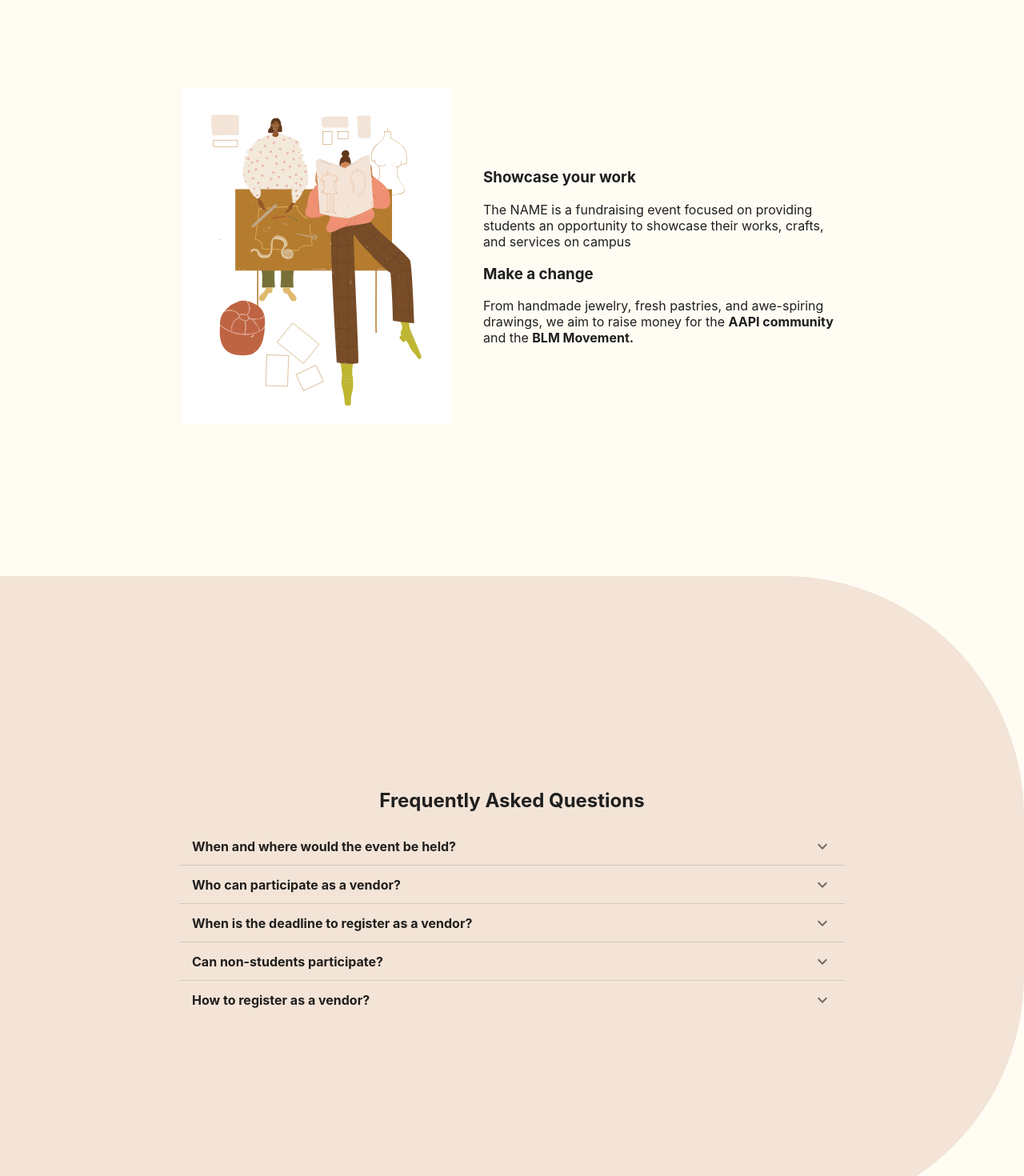
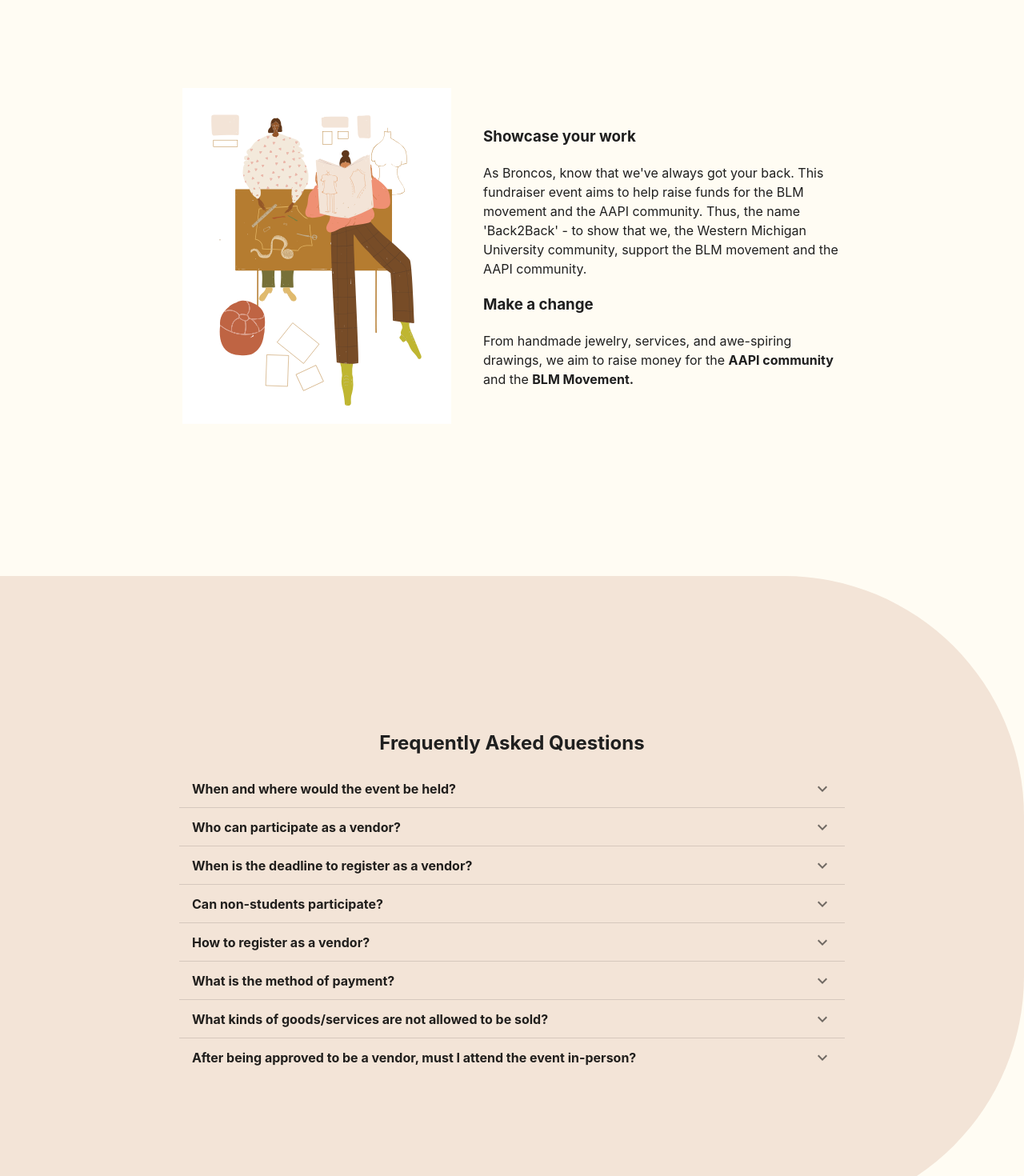
Before and after one commit to FundraiserEvent-WebDevelopment/react-frontend, a React (Create React App) app: page / in a window 1280 px wide. Shown: the part 880-2350 px from the top of the page at 80% size. Built offline with nearby package versions, Linux system fonts and the light colour scheme.

Commit message:
update FAQ and details

```diff
--- a/src/App.css
+++ b/src/App.css
@@ -234,3 +234,8 @@
   align-content: center;
   justify-content: center;
 }
+
+.about-text,
+.slide-content {
+  line-height: 1.5;
+}
--- a/src/views/Home.js
+++ b/src/views/Home.js
@@ -57,7 +57,7 @@
   return (
     <div>
       <div id="home" class="main">
-        <h1>Student Fundraiser Name</h1>
+        <h1>Back2Back</h1>
         <span>
           November 16th 2021 @ 6-9pm • Western Michigan University • In-person
         </span>
@@ -77,13 +77,16 @@
         <div class="about-text">
           <h3>Showcase your work</h3>
           <p>
-            The NAME is a fundraising event focused on providing students an
-            opportunity to showcase their works, crafts, and services on campus
+            As Broncos, know that we've always got your back. This fundraiser
+            event aims to help raise funds for the BLM movement and the AAPI
+            community. Thus, the name 'Back2Back' - to show that we, the Western
+            Michigan University community, support the BLM movement and the AAPI
+            community.
           </p>
           <h3>Make a change</h3>
           <p>
-            From handmade jewelry, fresh pastries, and awe-spiring drawings, we
-            aim to raise money for the <b>AAPI community</b> and the{" "}
+            From handmade jewelry, services, and awe-spiring drawings, we aim to
+            raise money for the <b>AAPI community</b> and the{" "}
             <b>BLM Movement.</b>
           </p>
         </div>
@@ -162,6 +165,49 @@
               Google Form link.
             </AccordionDetails>
           </Accordion>
+          <Accordion disableGutters sx={styleAccordion}>
+            <AccordionSummary
+              expandIcon={<ExpandMoreIcon />}
+              aria-controls="panel1a-content"
+              id="panel1a-header"
+              sx={styleAccSummary}
+            >
+              What is the method of payment?
+            </AccordionSummary>
+            <AccordionDetails>
+              All payment transactions are to be made in-person within the 4 PM
+              - 6 PM timeframe and will all be mobile.
+            </AccordionDetails>
+          </Accordion>
+          <Accordion disableGutters sx={styleAccordion}>
+            <AccordionSummary
+              expandIcon={<ExpandMoreIcon />}
+              aria-controls="panel1a-content"
+              id="panel1a-header"
+              sx={styleAccSummary}
+            >
+              What kinds of goods/services are not allowed to be sold?
+            </AccordionSummary>
+            <AccordionDetails>
+              Inappropriate/Fraudulent goods/services are not allowed to be
+              sold. Tutoring services are also not allowed.
+            </AccordionDetails>
+          </Accordion>
+          <Accordion disableGutters sx={styleAccordion}>
+            <AccordionSummary
+              expandIcon={<ExpandMoreIcon />}
+              aria-controls="panel1a-content"
+              id="panel1a-header"
+              sx={styleAccSummary}
+            >
+              After being approved to be a vendor, must I attend the event
+              in-person?
+            </AccordionSummary>
+            <AccordionDetails>
+              Vendors must attend the event in-person, but is not obliged to
+              attend for the entirety of the two hours.
+            </AccordionDetails>
+          </Accordion>
         </div>
       </div>
       <div id="detailsbackground"></div>
```
